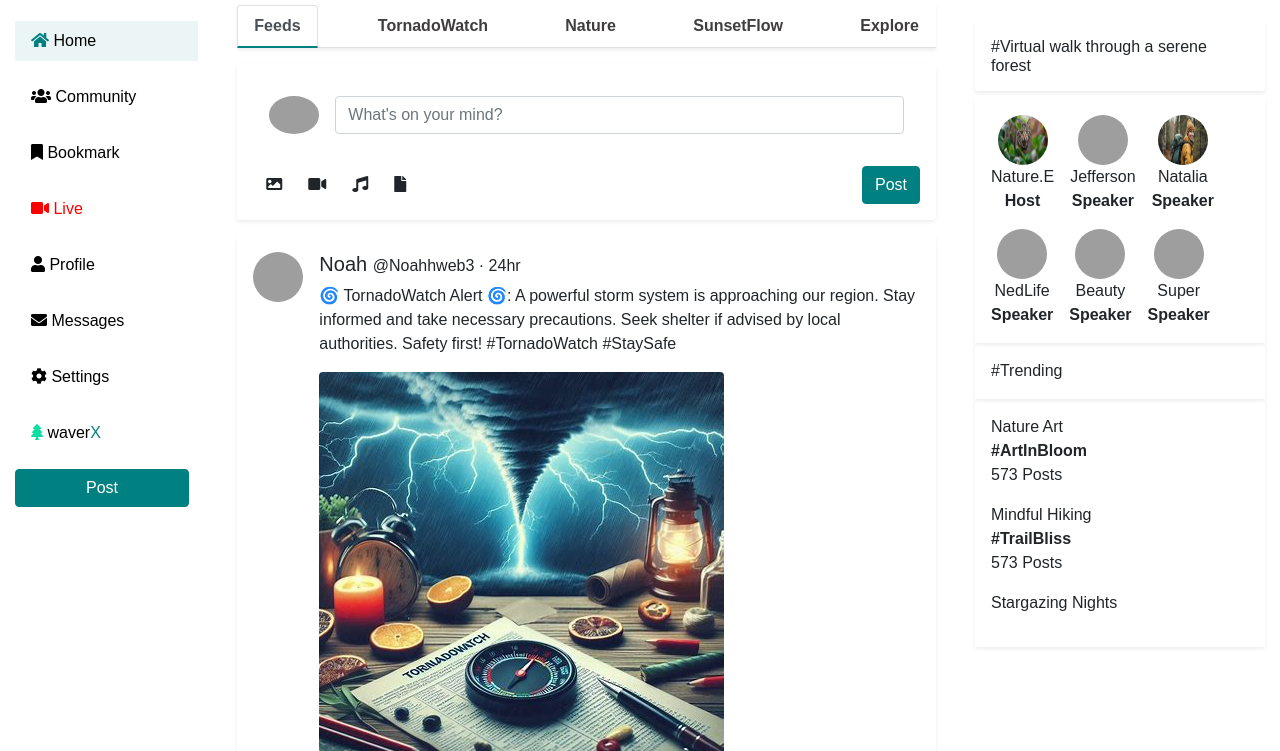
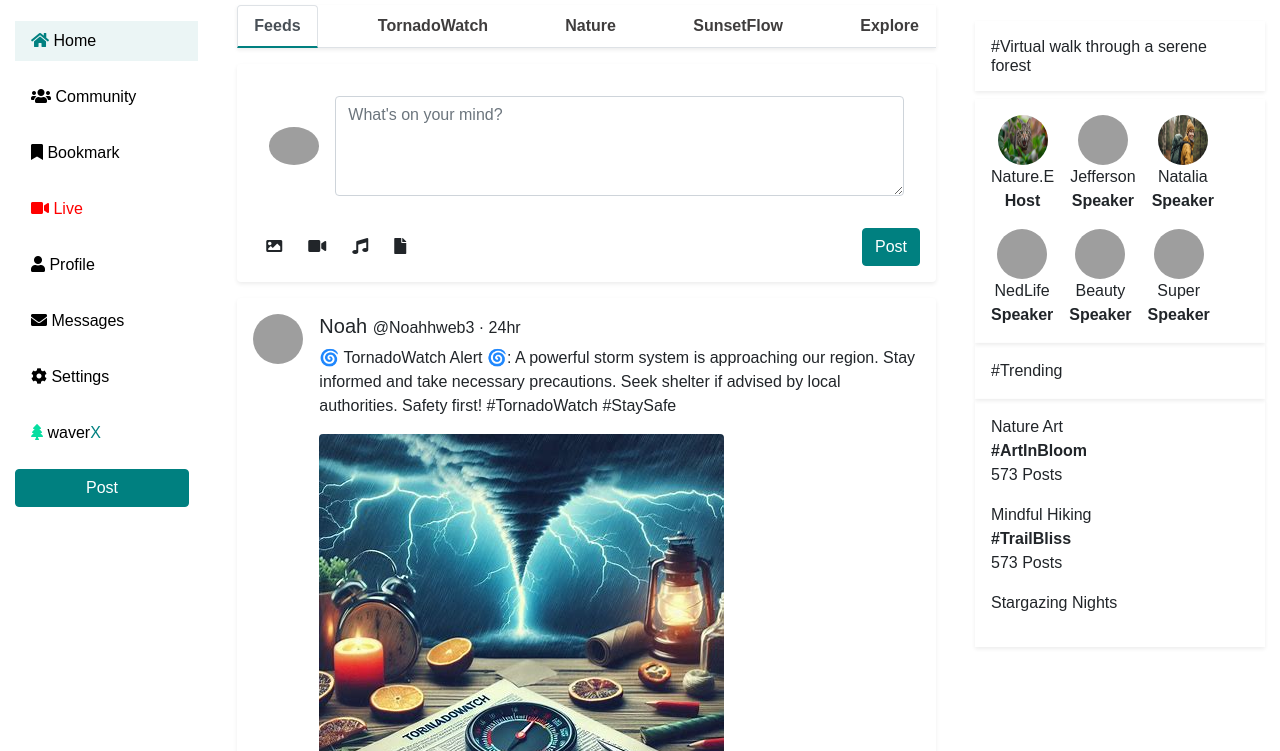
Before and after one commit to Jorshstar/Climate_waver, a plain HTML site: page index.html in a window 1280 px wide. Shown: the part 49-800 px from the top of the page. Drawn offline with nearby package versions, Linux system fonts and the light colour scheme; grey boxes are pictures that could not be loaded.

Commit message:
home page

```diff
--- a/index.html
+++ b/index.html
@@ -185,7 +185,7 @@
                 <div class="my-3 p-3 bg-white rounded shadow-sm">
                     <div class="d-flex align-items-center p-3">
                         <img src="./assests/clinton waver.png" alt="User Avatar" class="rounded-circle mr-3" width="50">
-                        <input type="text" class="form-control" placeholder="What's on your mind?">
+                        <textarea class="form-control" placeholder="What's on your mind?" rows="3"></textarea>
                     </div>
                     <div class="d-flex mt-3">
                         <button class="btn"><i class="fas fa-image"></i></button>
--- a/styles.css
+++ b/styles.css
@@ -13,6 +13,11 @@ body {
 
 .post {
   margin-bottom: 1.5rem;
+}
+
+textarea.form-control {
+  resize: vertical; /* Allows the textarea to be resized vertically */
+  min-height: 100px; /* Sets a minimum height */
 }
 
 
```
